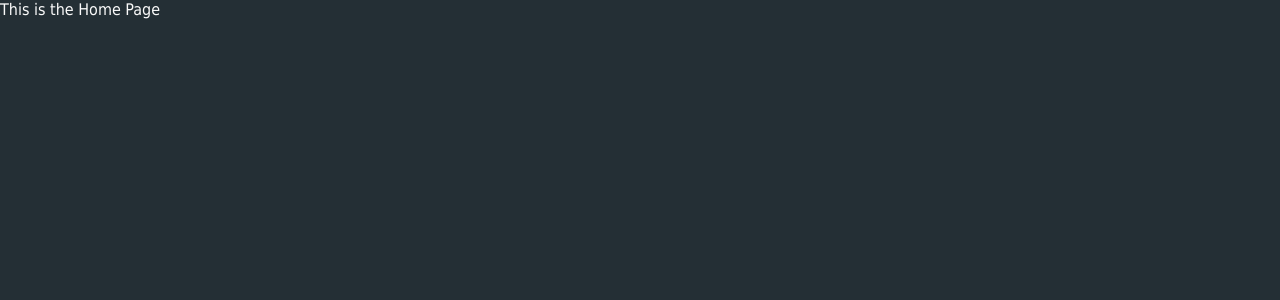
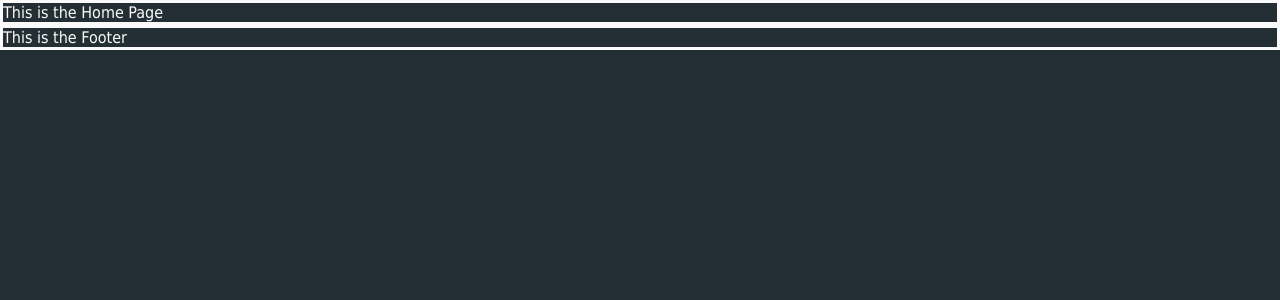
Before and after one commit to 0liseh/olisehsWebsite, a React (Create React App) app in the folder oliseh-frontend/: page / in a window 1280 px wide. Shown: the top 300 px of the page. Built offline with nearby package versions, Linux system fonts and the light colour scheme.

Commit message:
starting to use styled components

```diff
--- a/oliseh-frontend/src/App.tsx
+++ b/oliseh-frontend/src/App.tsx
@@ -1,5 +1,4 @@
 import { BrowserRouter, Routes, Route} from 'react-router-dom';
-import {ThemeProvider} from "styled-components";
 import { GlobalStyles } from "./components/GlobasStyles/GlobalStyles";
 import { HomePage } from './pages//HomePage/HomePage';
 
--- /dev/null
+++ b/oliseh-frontend/src/components/Footer/Footer.tsx
@@ -0,0 +1,7 @@
+export const Footer = () =>{
+    return(
+        <div style={{borderStyle:"solid"}}>
+            This is the Footer
+        </div>
+    )
+}
--- a/oliseh-frontend/src/components/Header/Header.tsx
+++ /dev/null
@@ -1,5 +0,0 @@
-export const Header = ({pageContent}:{pageContent:JSX.Element}): JSX.Element => {
-    return(
-        pageContent
-    )
-}
--- /dev/null
+++ b/oliseh-frontend/src/components/NavBar/NavBar.tsx
@@ -0,0 +1,5 @@
+import styled from "styled-components"
+
+export const NavBar = styled.div`
+    width:100%;
+`;
--- a/oliseh-frontend/src/pages/HomePage/HomePage.tsx
+++ b/oliseh-frontend/src/pages/HomePage/HomePage.tsx
@@ -1,14 +1,21 @@
-import { Header } from "../../components/Header/Header"
+import styled from "styled-components";
+import { Footer } from "../../components/Footer/Footer"
+import { NavBar } from "../../components/NavBar/NavBar"
 
 const HomePageContent = (): JSX.Element => {
     return(
-        <div>
+        <div style={{borderStyle:"solid"}}>
             This is the Home Page
         </div>
     )
 }
+
 export const HomePage = (): JSX.Element => {
     return(
-        <Header pageContent={<HomePageContent/>}/>
+        <div style={{width:"100%", display: "inline-block"}}>
+            <NavBar/>
+            <HomePageContent/>
+            <Footer/>
+        </div>
     )
 }
```
Also changed, not shown: oliseh-frontend/src/components/NavBar/Routes.tsx (added), oliseh-frontend/src/components/NavBar/Title.tsx (added), oliseh-frontend/src/pages/AboutPage/AboutPage.tsx (added).
